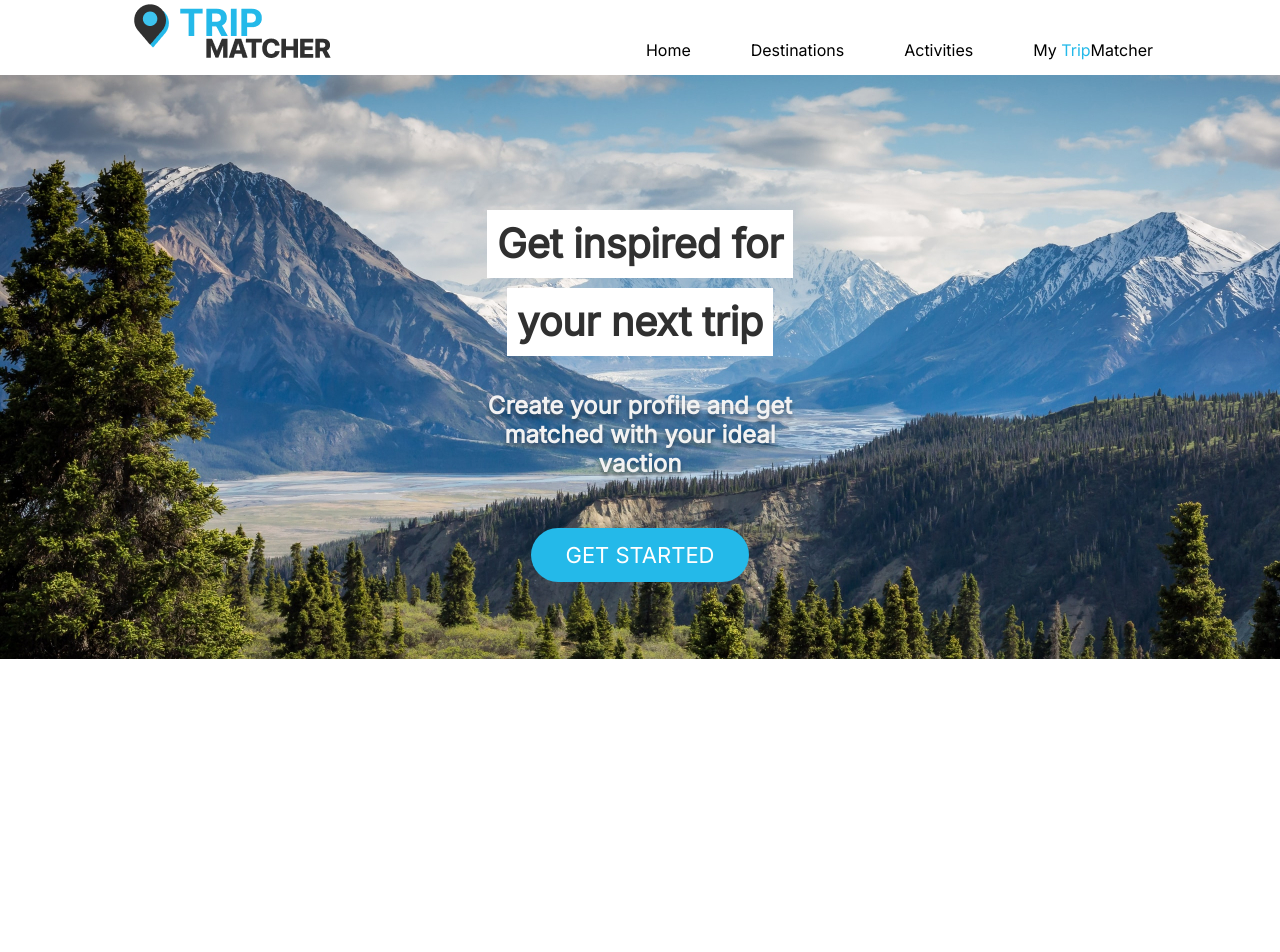
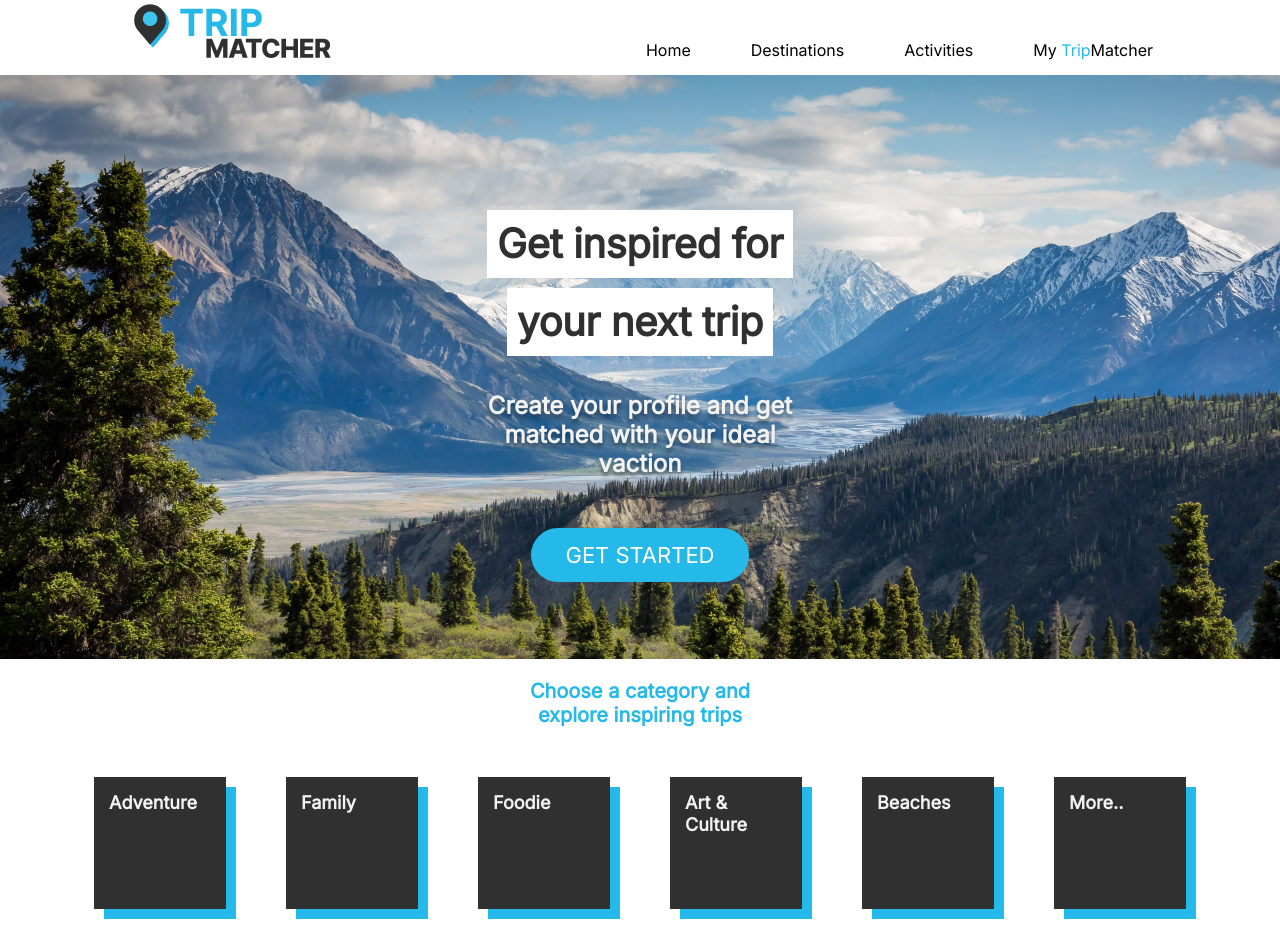
Before and after one commit to WouterSwerts/TripMatcher, an Angular app in the folder TripMatcher/: page / in a window 1280 px wide. Shown: the top 952 px of the page. Before the commit the page ends 800 px from the top, so only its background shows below. Built offline with nearby package versions, Linux system fonts and the light colour scheme.

Commit message:
mainFilter klaar

```diff
--- a/TripMatcher/src/app/app.component.html
+++ b/TripMatcher/src/app/app.component.html
@@ -1,2 +1,3 @@
 <app-navbar></app-navbar>
 <app-hero></app-hero>
+<app-main-filter></app-main-filter>
--- a/TripMatcher/src/app/app.module.ts
+++ b/TripMatcher/src/app/app.module.ts
@@ -12,6 +12,8 @@ import { PersonalPageComponent } from './personal-page/personal-page.component';
 import { RegistrationFormComponent } from './registration-form/registration-form.component';
 import { NavbarComponent } from './navbar/navbar.component';
 import { HeroComponent } from './hero/hero.component';
+import { MainFilterComponent } from './main-filter/main-filter.component';
+
 
 @NgModule({
   declarations: [
@@ -20,8 +22,8 @@ import { HeroComponent } from './hero/hero.component';
     PersonalPageComponent,
     RegistrationFormComponent,
     NavbarComponent,
-    HeroComponent
-
+    HeroComponent,
+    MainFilterComponent
   ],
   imports: [
     BrowserModule,
--- /dev/null
+++ b/TripMatcher/src/app/main-filter/main-filter.component.css
@@ -0,0 +1,53 @@
+.mainFilter {
+   display: flex;
+   flex-direction: column;
+   align-items: center;
+   margin-bottom: 50px;
+}
+
+.filterItems {
+   display: flex;
+   flex-direction: row;
+   align-content:flex-end;
+   justify-content: last baseline;
+}
+
+.filterBox {
+   width: 132px;
+   height: 132px;
+   background: #303030;
+   box-shadow: 10px 10px 0px #24B9E9;
+   margin: 30px;
+}
+
+.filterBox p {
+   color: #F2F2F2;
+   margin: 15px;
+   font-family: Inter;
+   font-style: normal;
+   font-weight: 800;
+   font-size: 18px;
+   line-height: 22px;
+
+}
+
+.filterBox:hover {
+   cursor: pointer;
+
+}
+
+.filterTekst {
+   margin: 20px;
+}
+
+.filterTekst p{
+   color: #24B9E9;
+   font-family: Inter;
+   font-style: normal;
+   font-weight: 1000;
+   font-size: 20px;
+   line-height: 24px;
+   text-align: center;
+   margin: 0;
+
+}
--- /dev/null
+++ b/TripMatcher/src/app/main-filter/main-filter.component.html
@@ -0,0 +1,26 @@
+<div class="mainFilter">
+  <div class="filterTekst">
+    <p>Choose a category and</p>
+    <p>explore inspiring trips</p>
+  </div>
+  <div class="filterItems">
+    <div class="filterAdventure filterBox">
+      <p>Adventure</p>
+    </div>
+    <div class="filterFamily filterBox">
+      <p>Family</p>
+    </div>
+    <div class="filterFoodie filterBox">
+      <p>Foodie</p>
+    </div>
+    <div class="filterArtCulture filterBox">
+      <p>Art & Culture</p>
+    </div>
+    <div class="filterBeaches filterBox">
+      <p>Beaches</p>
+    </div>
+    <div class="filterMore filterBox">
+      <p>More..</p>
+    </div>
+  </div>
+</div>
--- /dev/null
+++ b/TripMatcher/src/app/main-filter/main-filter.component.ts
@@ -0,0 +1,15 @@
+import { Component, OnInit } from '@angular/core';
+
+@Component({
+  selector: 'app-main-filter',
+  templateUrl: './main-filter.component.html',
+  styleUrls: ['./main-filter.component.css']
+})
+export class MainFilterComponent implements OnInit {
+
+  constructor() { }
+
+  ngOnInit(): void {
+  }
+
+}
```
Also changed, not shown: 1 other file (tests, documents, lock files or other folders).
